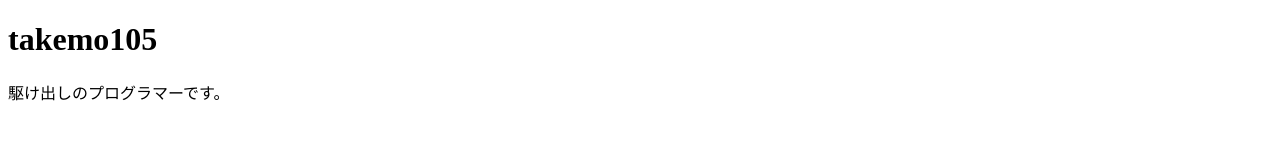
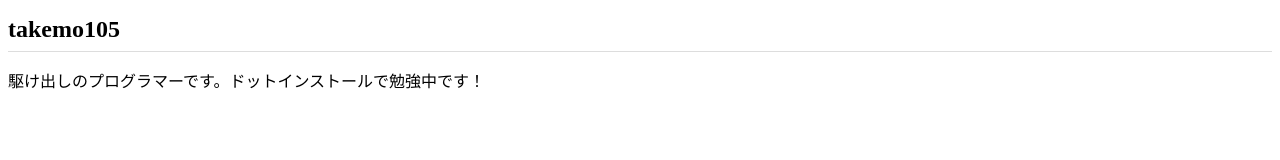
Before and after one commit to takemo105/takemo105.github.io, a plain HTML site: page index.html in a window 1280 px wide. Drawn offline with Linux system fonts and the light colour scheme.

Commit message:
Add files via upload

```diff
--- /dev/null
+++ b/css/styles.css
@@ -0,0 +1,5 @@
+h1 {
+  font-size: 24px;
+  padding-bottom: 8px;
+  border-bottom: 1px solid #ddd;
+}
--- a/index.html
+++ b/index.html
@@ -5,10 +5,10 @@
   <meta http-equiv="X-UA-Compatible" content="IE=edge">
   <meta name="viewport" content="width=device-width, initial-scale=1.0">
   <title>takemo105 プログラミングメモ</title>
-  <link rel="stylesheet" href="styles.css"
+  <link rel="stylesheet" href="css/styles.css"
 </head>
 <body>
   <h1>takemo105</h1>
-  <p>駆け出しのプログラマーです。</p>
+  <p>駆け出しのプログラマーです。ドットインストールで勉強中です！</p>
 </body>
 </html>
```
